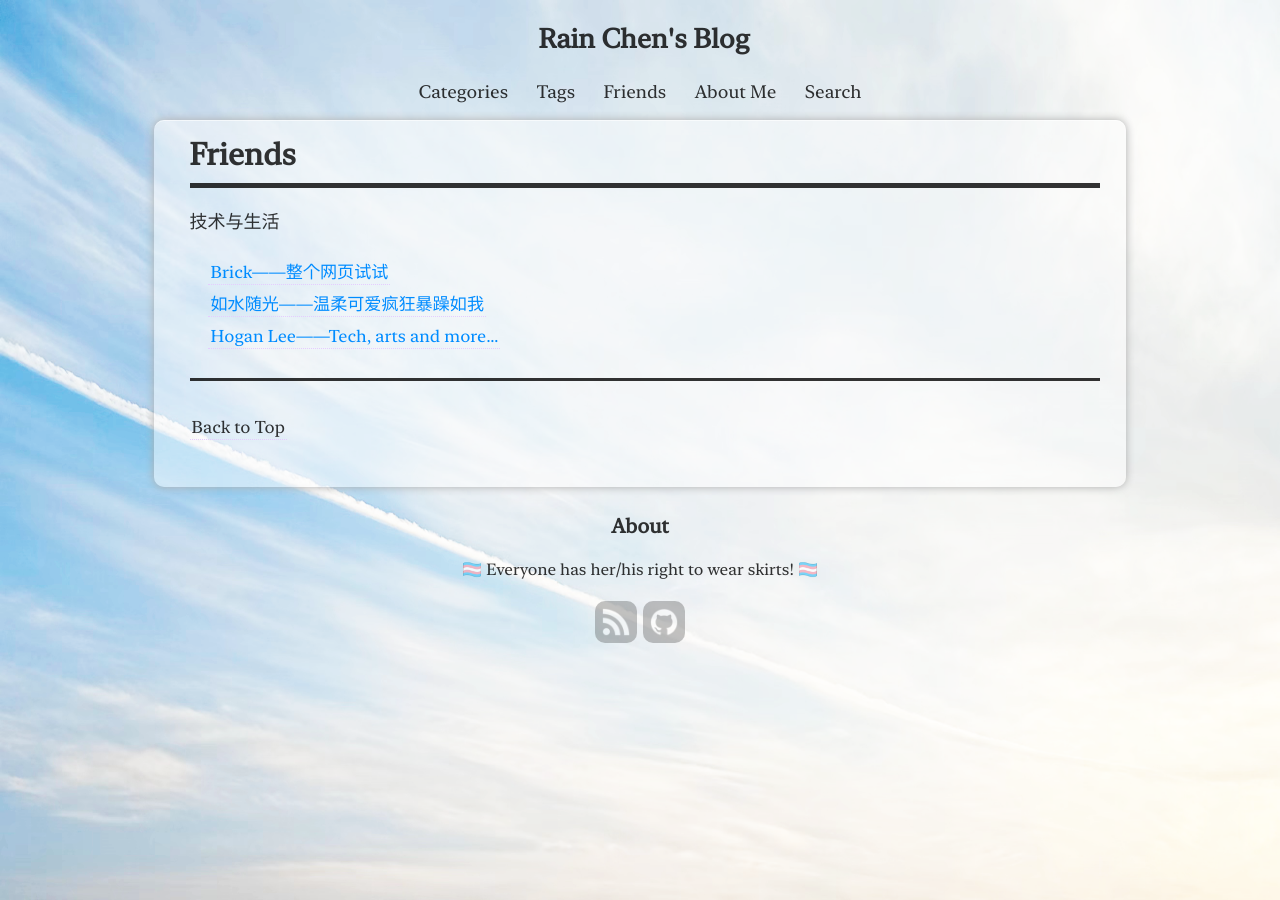
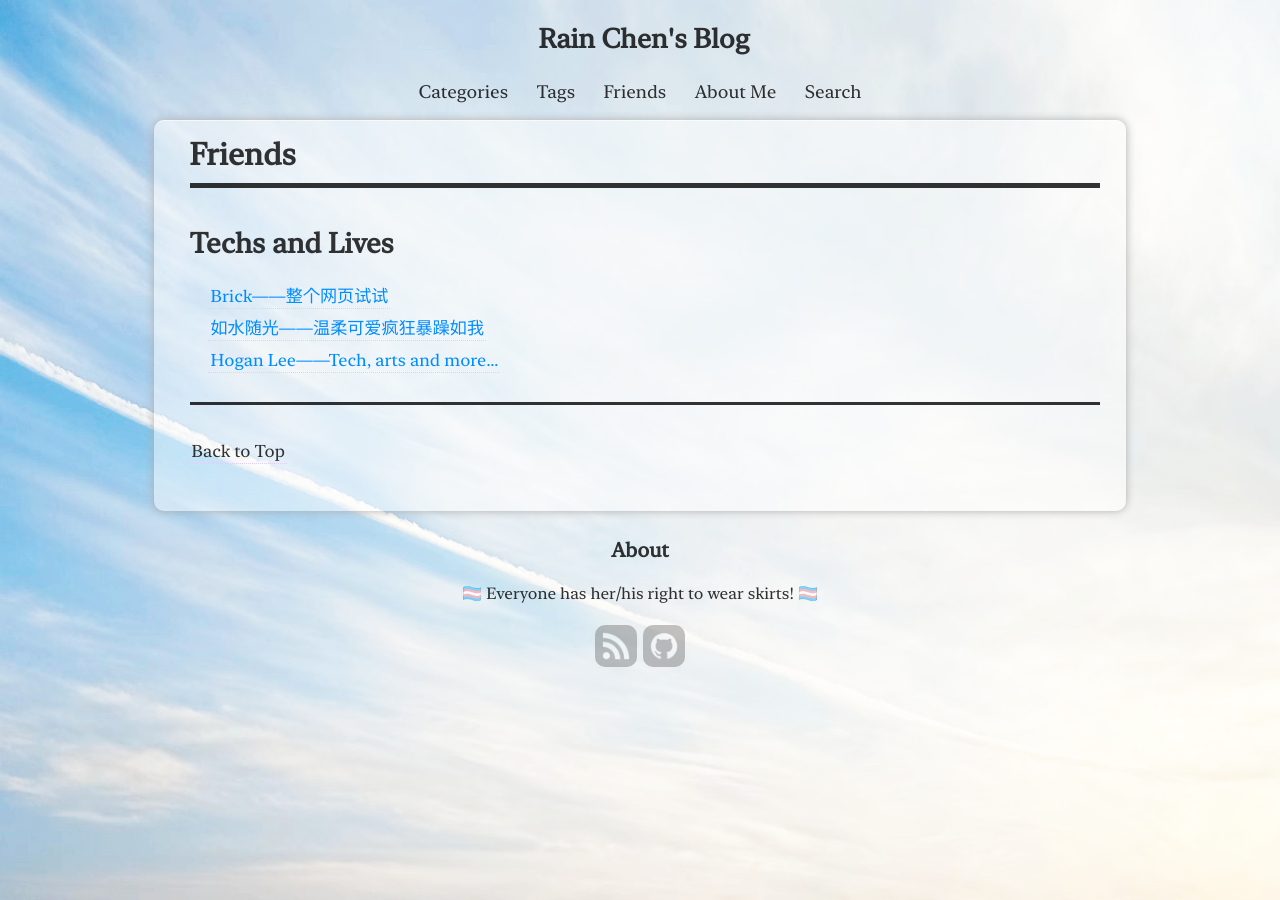
Before and after one commit to CongJyu/CongJyu.github.io, a Jekyll site: the page built from blog/friends/index.html, in a window 1280 px wide. Built offline with Jekyll 4.4.1, drawn with Linux system fonts in a browser that asks for light colours; some web fonts are replaced; comment, search, counter and statistics services are not loaded.

Commit message:
adjust some design

```diff
--- a/blog/friends/index.html
+++ b/blog/friends/index.html
@@ -5,9 +5,9 @@ header : Friends
 group: navigation
 ---
 
-<p>
-    技术与生活
-</p>
+<h2>
+    Techs and Lives
+</h2>
 
 <ul class="post-list">
     <a href="https://brick-loo.github.io">
```
Also changed, not shown: 2 other files.
